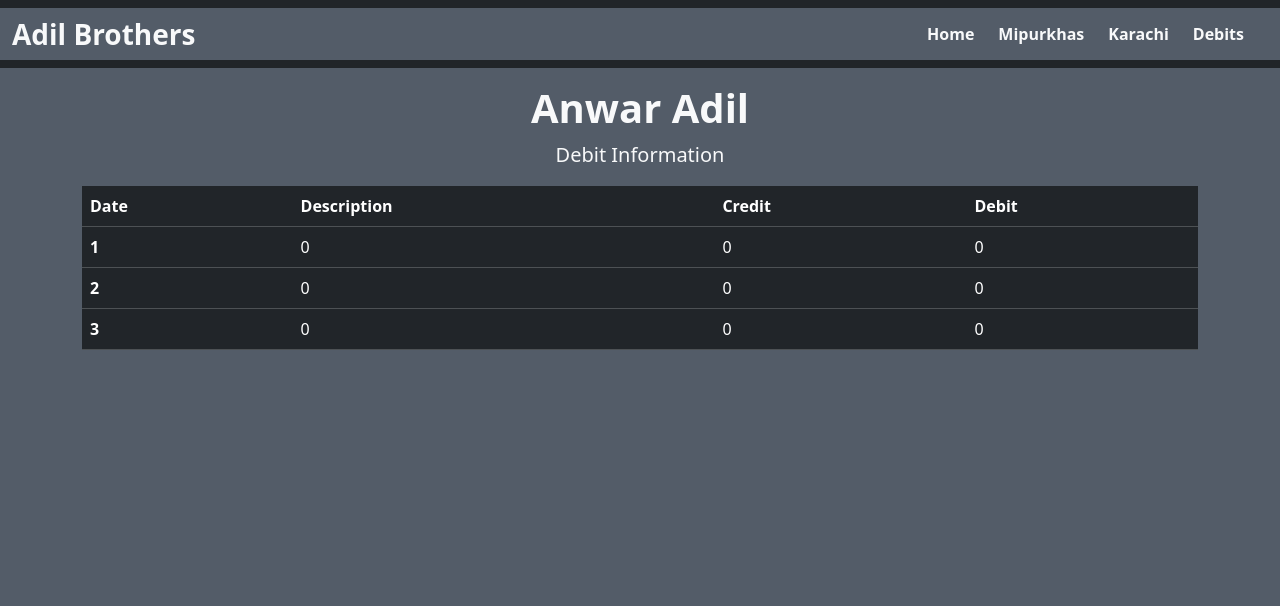
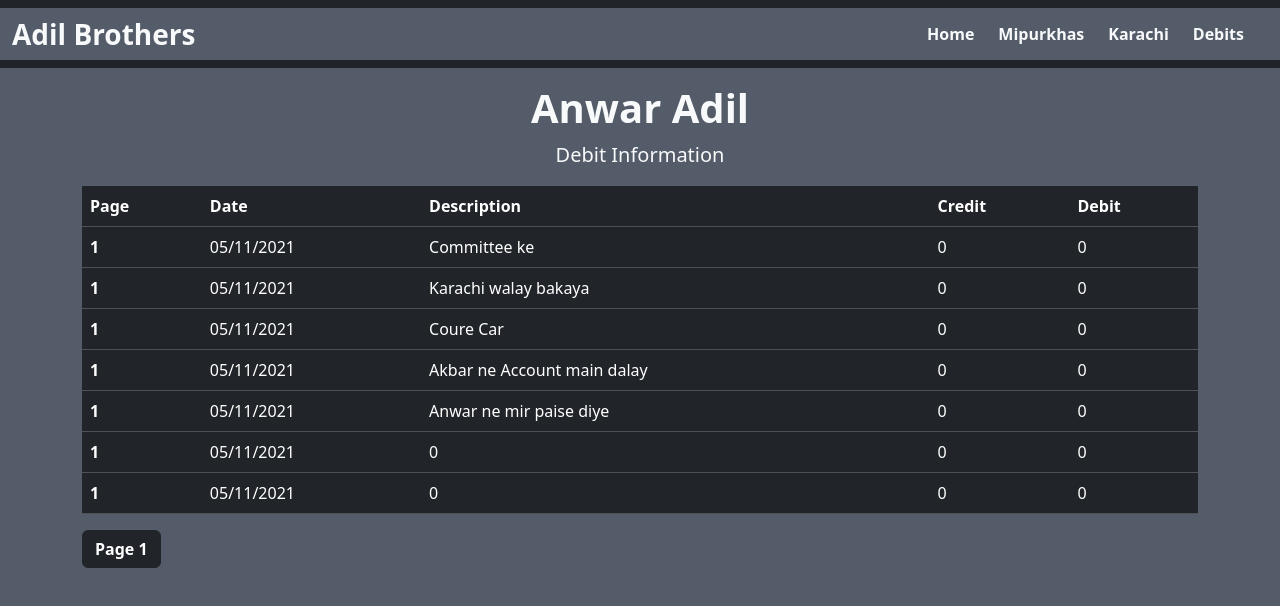
Before and after one commit to digitalrehman/Bussiness-Managment, a React (Vite) app: page /Anwar_Adil in a window 1280 px wide. Shown: the top 606 px of the page. Built offline with nearby package versions, Linux system fonts and the light colour scheme.

Commit message:
Update Anwar_Adil.jsx

```diff
--- a/src/Componentes/Debit Details/Anwar_Adil.jsx
+++ b/src/Componentes/Debit Details/Anwar_Adil.jsx
@@ -1,6 +1,13 @@
-import React from 'react'
+import React, { useState } from "react";
+import page1 from "../../assets/IMG/Page-1.jpeg";
 
 const Anwar_Adil = () => {
+  const [visible, setVisible] = useState(false);
+
+  const handleClick = () => {
+    setVisible(!visible);
+  };
+
   return (
     <>
       <div className="container">
@@ -13,6 +20,7 @@ const Anwar_Adil = () => {
             <table className="table table-dark">
               <thead>
                 <tr>
+                  <th scope="col">Page</th>
                   <th scope="col">Date</th>
                   <th scope="col">Description</th>
                   <th scope="col">Credit</th>
@@ -22,29 +30,84 @@ const Anwar_Adil = () => {
               <tbody>
                 <tr>
                   <th scope="row">1</th>
+                  <td>05/11/2021</td>
+                  <td>Committee ke</td>
+                  <td>0</td>
+                  <td>0</td>
+                </tr>
+                <tr>
+                  <th scope="row">1</th>
+                  <td>05/11/2021</td>
+                  <td>Karachi walay bakaya</td>
+                  <td>0</td>
+                  <td>0</td>
+                </tr>
+                <tr>
+                  <th scope="row">1</th>
+                  <td>05/11/2021</td>
+                  <td>Coure Car</td>
+                  <td>0</td>
+                  <td>0</td>
+                </tr>
+                <tr>
+                  <th scope="row">1</th>
+                  <td>05/11/2021</td>
+                  <td>Akbar ne Account main dalay</td>
+                  <td>0</td>
+                  <td>0</td>
+                </tr>
+                <tr>
+                  <th scope="row">1</th>
+                  <td>05/11/2021</td>
+                  <td>Anwar ne mir paise diye</td>
+                  <td>0</td>
+                  <td>0</td>
+                </tr>
+                <tr>
+                  <th scope="row">1</th>
+                  <td>05/11/2021</td>
                   <td>0</td>
                   <td>0</td>
                   <td>0</td>
                 </tr>
                 <tr>
-                  <th scope="row">2</th>
-                  <td>0</td>
-                  <td>0</td>
-                  <td>0</td>
-                </tr>
-                <tr>
-                  <th scope="row">3</th>
+                  <th scope="row">1</th>
+                  <td>05/11/2021</td>
                   <td>0</td>
                   <td>0</td>
                   <td>0</td>
                 </tr>
               </tbody>
             </table>
+            <div>
+              <button onClick={handleClick} className="btn btn-dark fw-bold">
+                Page 1
+              </button>
+              {visible && (
+                <div
+                  style={{
+                    display: "flex",
+                    justifyContent: "center",
+                    alignItems: "center",
+                    width: "auto",
+                    height: "auto",
+                  }}
+                >
+                  <img src={page1} />
+                  <button
+                    className="btn btn-danger"
+                    onClick={() => setVisible(false)}
+                  >
+                    Close
+                  </button>
+                </div>
+              )}
+            </div>
           </div>
         </div>
       </div>
     </>
-  )
-}
+  );
+};
 
-export default Anwar_Adil
+export default Anwar_Adil;
```
